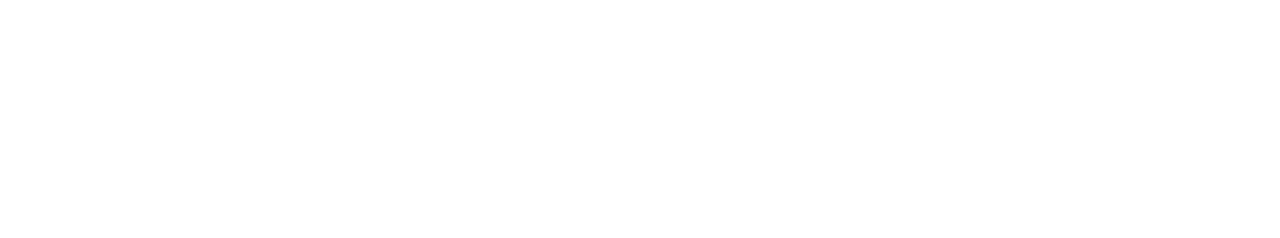
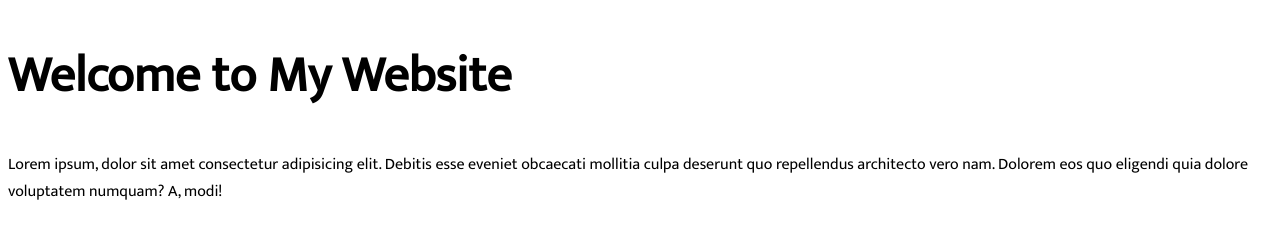
Before and after one commit to Imran-Ho/self-portfolio, a plain HTML site: page index.html in a window 1280 px wide. Drawn offline with Linux system fonts and the light colour scheme.

Commit message:
font style

```diff
--- a/index.html
+++ b/index.html
@@ -4,9 +4,13 @@
     <meta charset="UTF-8">
     <meta name="viewport" content="width=device-width, initial-scale=1.0">
     <title>Self-Portfolio</title>
+    <link rel="preconnect" href="https://fonts.googleapis.com">
+    <link rel="preconnect" href="https://fonts.gstatic.com" crossorigin>
+    <link href="https://fonts.googleapis.com/css2?family=Mukta&display=swap" rel="stylesheet">
     <link rel="stylesheet" href="style.css">
 </head>
 <body>
-
+    <h1>Welcome to My Website</h1>
+    <p>Lorem ipsum, dolor sit amet consectetur adipisicing elit. Debitis esse eveniet obcaecati mollitia culpa deserunt quo repellendus architecto vero nam. Dolorem eos quo eligendi quia dolore voluptatem numquam? A, modi!</p>
 </body>
 </html>
--- a/style.css
+++ b/style.css
@@ -0,0 +1,6 @@
+body{
+    font-family: 'Mukta', sans-serif;
+}
+h1{
+    font-size: 50px;
+}
```
